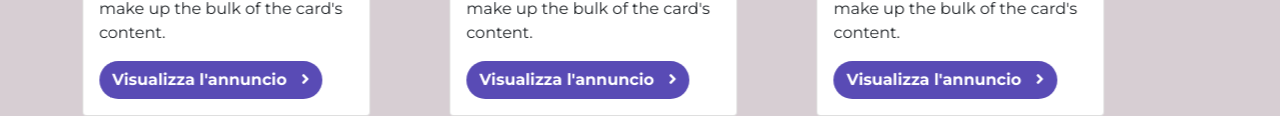
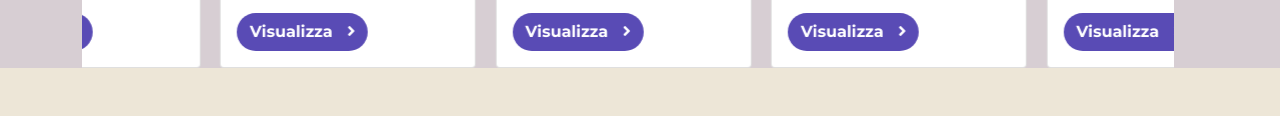
Before and after one commit to MarcoMusa/MarcoMusa_Presto, a plain HTML site: page index.html in a window 1280 px wide. Shown: the part 2347-2463 px from the top of the page. After the commit the page ends 2415 px from the top, so only its background shows below. Drawn offline with nearby package versions, Linux system fonts and the light colour scheme.

Commit message:
fixed carousel

```diff
--- a/index.html
+++ b/index.html
@@ -112,7 +112,7 @@
       <div class="container-fluid bg-purple">
         <div class="container mg-top">
           <div class="row justify-content-center" id="categories-wrapper">
-            <h1 class="text-center fw-bold display-6 mb-5">Tutte le <span class="text-primary-dark fw-bolder display-5"> Categorie</span></h1>
+            <h1 class="text-center text-grigio fw-bold display-6 mb-5">Tutte le <span class="text-primary-dark fw-bolder display-5"> Categorie</span></h1>
           </div>
         </div>
       </div>
@@ -126,31 +126,31 @@
             <div class="glide__track" data-glide-el="track">
               <ul class="glide__slides">
                 <li class="glide__slide">
-                  <div class="card" style="width: 18rem;">
+                  <div class="card" style="width: 16rem;">
                     <img src="https://picsum.photos/200/300" class="card-img-top" alt="...">
                     <div class="card-body">
                       <h5 class="card-title">Card title</h5>
                       <p class="card-text">Some quick example text to build on the card title and make up the bulk of the card's content.</p>
-                      <button id="btn-cta" class="btn p-btn-primary1 rounded-pill fw-bold">Visualizza l'annuncio <i class="fas fa-angle-right"></i></button>
+                      <button id="btn-cta" class="btn p-btn-primary1 rounded-pill fw-bold">Visualizza <i class="fas fa-angle-right"></i></button>
                     </div>
                   </div>
                 </li>
                 <li class="glide__slide">
-                  <div class="card" style="width: 18rem;">
+                  <div class="card p-card-carousel" style="width: 16rem;">
                     <img src="https://picsum.photos/200/300" class="card-img-top" alt="...">
                     <div class="card-body">
                       <h5 class="card-title">Card title</h5>
                       <p class="card-text">Some quick example text to build on the card title and make up the bulk of the card's content.</p>
-                      <button id="btn-cta" class="btn p-btn-primary1 rounded-pill fw-bold">Visualizza l'annuncio <i class="fas fa-angle-right"></i></button>
+                      <button id="btn-cta" class="btn p-btn-primary1 rounded-pill fw-bold">Visualizza <i class="fas fa-angle-right"></i></button>
                     </div>
                   </div>
                 </li>
-                <li class="glide__slide"><div class="card" style="width: 18rem;">
+                <li class="glide__slide"><div class="card" style="width: 16rem;">
                   <img src="https://picsum.photos/200/300" class="card-img-top" alt="...">
                   <div class="card-body">
                     <h5 class="card-title">Card title</h5>
                     <p class="card-text">Some quick example text to build on the card title and make up the bulk of the card's content.</p>
-                    <button id="btn-cta" class="btn p-btn-primary1 rounded-pill fw-bold">Visualizza l'annuncio <i class="fas fa-angle-right"></i></button>
+                    <button id="btn-cta" class="btn p-btn-primary1 rounded-pill fw-bold">Visualizza <i class="fas fa-angle-right"></i></button>
                   </div>
                 </div>
               </li>
@@ -190,7 +190,7 @@ crossorigin="anonymous"
 <script>
   new Glide('.glide', {
     type:'carousel',
-    perView: '3',
+    perView: '4',
     focusAt: 'center',
   }).mount()
 </script>
--- a/style.css
+++ b/style.css
@@ -16,6 +16,10 @@ body {
 
 .mg-top {
   margin-top: 200px;
+}
+
+.text-grigio {
+  color: #ede6d7 !important;
 }
 
 .bg-purple {
@@ -164,3 +168,8 @@ body {
   box-shadow: 0px 0px 10px 4px rgba(51, 51, 51, 0.83);
   border-radius: 0.8rem !important;
 }
+
+.p-card-carousel {
+  background-color: var(--purple);
+  border-radius: 0.8rem;
+}
```
